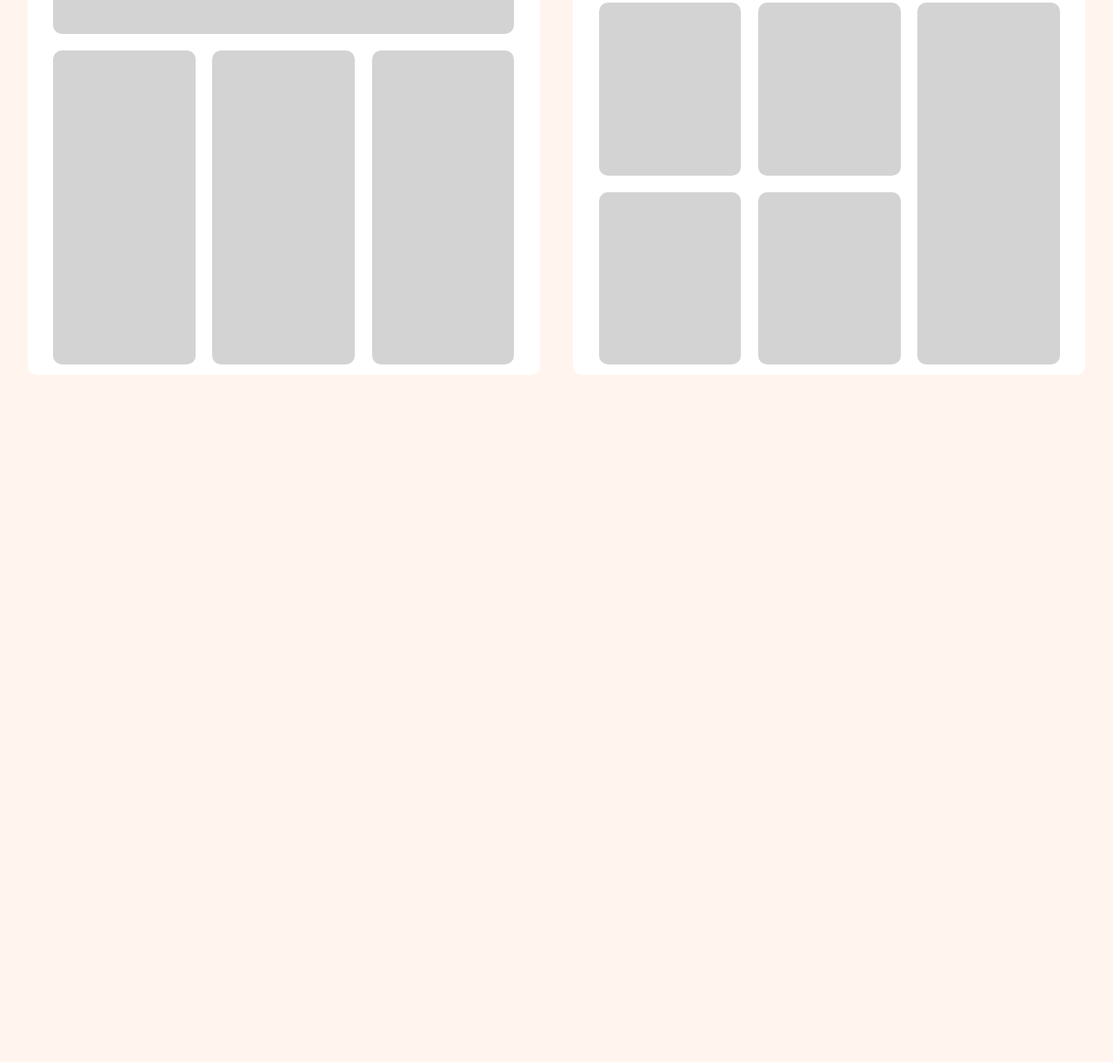
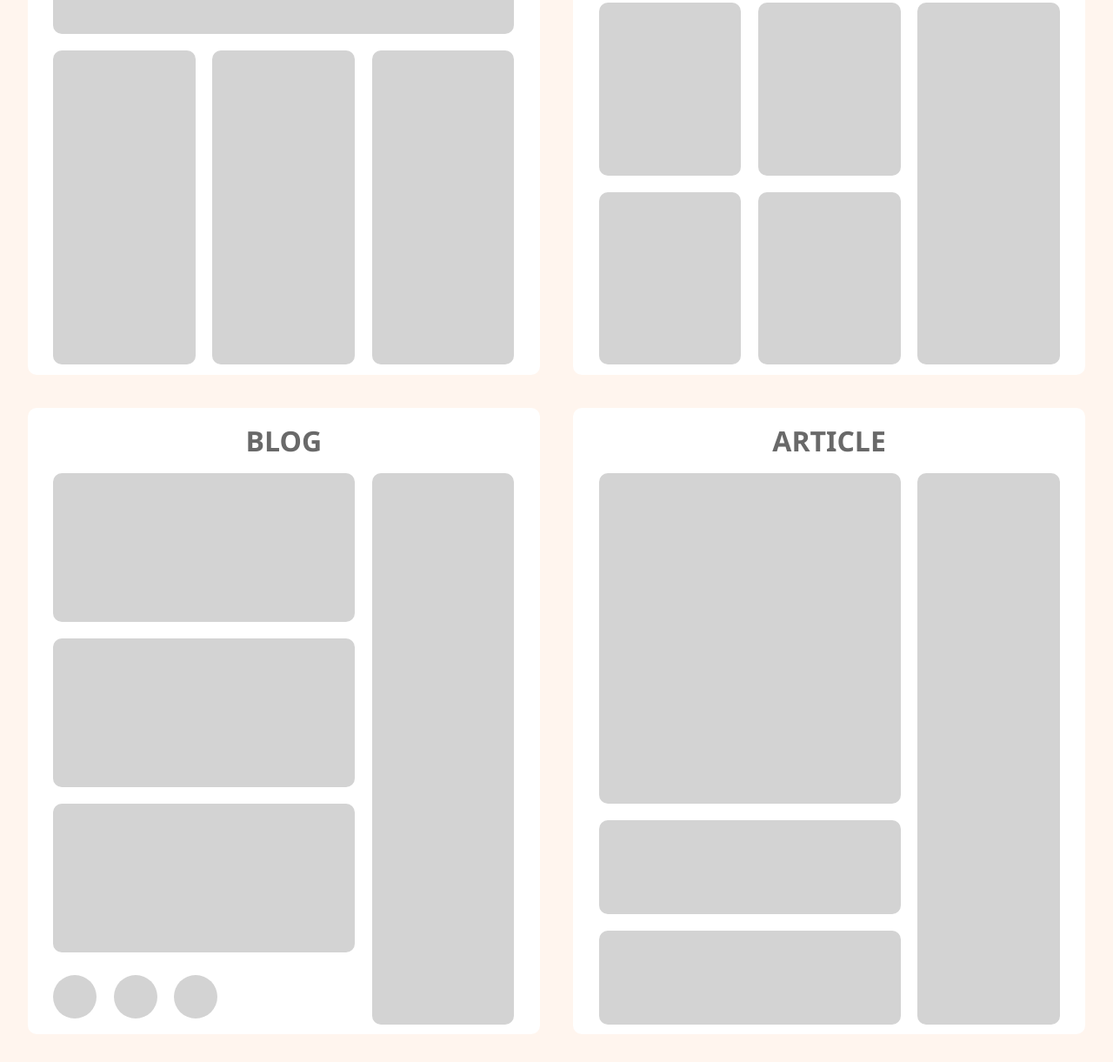
Before and after one commit to ai-jian/CSS-Grid-Layout, a plain HTML site: page index.html in a window 1280 px wide. Shown: the part 8109-9330 px from the top of the page at 87% size. Before the commit the page ends 8572 px from the top, so only its background shows below. Drawn offline with Linux system fonts and the light colour scheme.

Commit message:
Add files via upload

```diff
--- a/index.html
+++ b/index.html
@@ -230,7 +230,7 @@
       </section>
 
       <section id="board-magazine">
-        <h3 class="subtitle">board magezine</h3>
+        <h3 class="subtitle">board / magezine</h3>
         <div class="wrapper">
           <div class="block one"></div>
           <div class="block two"></div>
@@ -241,6 +241,31 @@
           <div class="block seven"></div>
         </div>
       </section>
+
+      <section id="blog">
+        <h3 class="subtitle">blog</h3>
+        <div class="wrapper">
+          <div class="block one"></div>
+          <div class="block two"></div>
+          <div class="block three"></div>
+          <div class="block four"></div>
+          <div class="block five">
+            <span class="icon"></span>
+            <span class="icon"></span>
+            <span class="icon"></span>
+          </div>
+        </div>
+      </section>
+
+      <section id="article">
+        <h3 class="subtitle">article</h3>
+        <div class="wrapper">
+          <div class="block one"></div>
+          <div class="block two"></div>
+          <div class="block three"></div>
+          <div class="block four"></div>
+        </div>
+      </section>
     </div>
   </body>
 </html>
--- a/sass/style.scss
+++ b/sass/style.scss
@@ -308,3 +308,70 @@ section {
     }
   }
 }
+
+#blog {
+  .wrapper {
+    display: grid;
+    grid-template-columns: 1fr 1fr 1fr;
+    grid-template-rows: 27% 27% 27% auto;
+    grid-template-areas:
+      "a a e"
+      "b b e"
+      "c c e"
+      "f f e";
+    gap: $grid-gap;
+
+    .one {
+      grid-area: a;
+    }
+    .two {
+      grid-area: b;
+    }
+    .three {
+      grid-area: c;
+    }
+    .four {
+      grid-area: e;
+    }
+    .five {
+      grid-area: f;
+      background-color: transparent;
+      display: flex;
+      align-items: center;
+      gap: $grid-gap;
+      .icon {
+        height: 50px;
+        width: 50px;
+        background-color: color(block-color);
+        border-radius: 50%;
+      }
+    }
+  }
+}
+
+#article {
+  .wrapper {
+    display: grid;
+    grid-template-columns: 1fr 1fr 1fr;
+    grid-template-rows: 40% auto;
+    grid-template-areas:
+      "a a d"
+      "a a d"
+      "b b d"
+      "c c d";
+    gap: $grid-gap;
+
+    .one {
+      grid-area: a;
+    }
+    .two {
+      grid-area: b;
+    }
+    .three {
+      grid-area: c;
+    }
+    .four {
+      grid-area: d;
+    }
+  }
+}
```
Also changed, not shown: css/style.css, 1 other file.
